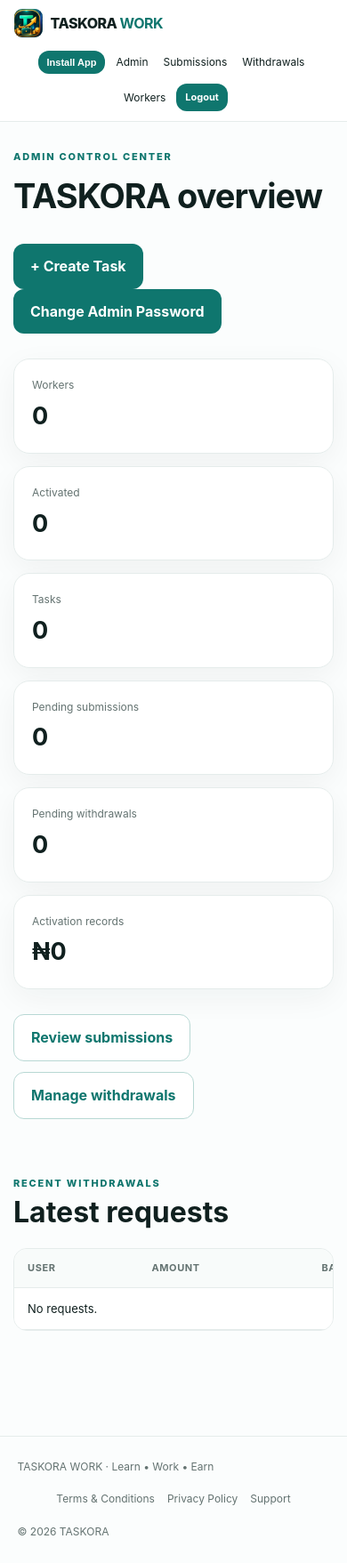
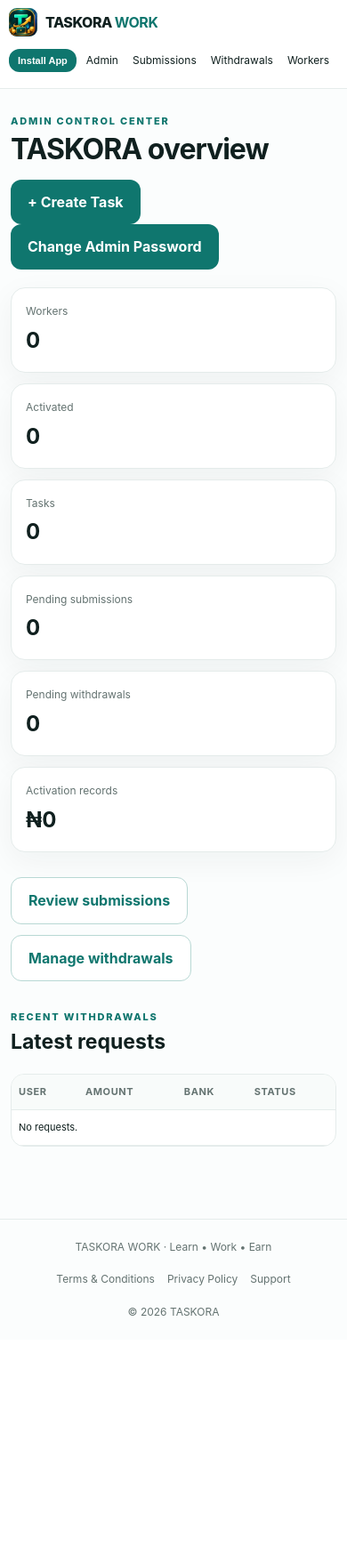
Before and after one commit to ssdplc1-crypto/taskora-work, a Flask app: page /admin in a window 390 px wide. Shown: the whole page at 89% size. After the commit the page ends 1479 px from the top, so only its background shows below. Run offline with Flask 3, Linux system fonts and the light colour scheme; the visitor is signed in with stand-in values (Sample User, id 1); data comes from the database, SQL or seed files in the repository; data that the repository does not hold is empty; some libraries are stand-ins or nearby versions.

Commit message:
Update style.css

```diff
--- a/static/style.css
+++ b/static/style.css
@@ -648,3 +648,255 @@ footer{
     flex-direction:column;
   }
   }
+/* ================================
+   MOBILE APP POLISH
+   ================================ */
+
+html {
+  width: 100%;
+  max-width: 100%;
+  overflow-x: hidden;
+  -webkit-text-size-adjust: 100%;
+}
+
+body {
+  width: 100%;
+  max-width: 100%;
+  overflow-x: hidden;
+}
+
+/* Prevent oversized elements from pushing the page */
+img,
+video,
+iframe,
+table {
+  max-width: 100%;
+}
+
+/* Better mobile navigation */
+@media (max-width: 850px) {
+
+  .topbar {
+    width: 100%;
+    padding: 10px 12px;
+    gap: 8px;
+    overflow: hidden;
+  }
+
+  .brand {
+    flex: 0 0 auto;
+    max-width: 48%;
+    overflow: hidden;
+  }
+
+  .brand-name {
+    white-space: nowrap;
+    overflow: hidden;
+    text-overflow: ellipsis;
+  }
+
+  .topbar nav {
+    width: 100%;
+    max-width: 100%;
+    overflow-x: auto;
+    overflow-y: hidden;
+    flex-wrap: nowrap;
+    justify-content: flex-start;
+    gap: 6px;
+    padding: 3px 0 5px;
+    -webkit-overflow-scrolling: touch;
+    scrollbar-width: none;
+  }
+
+  .topbar nav::-webkit-scrollbar {
+    display: none;
+  }
+
+  .topbar nav a {
+    flex: 0 0 auto;
+    white-space: nowrap;
+  }
+
+  .topbar nav .btn.small {
+    flex: 0 0 auto;
+  }
+
+  .container {
+    width: 100%;
+    max-width: 100%;
+    padding: 22px 14px 55px;
+    overflow: hidden;
+  }
+
+  /* ================================
+     WALLET
+     ================================ */
+
+  .wallet,
+  .wallet-page,
+  .wallet-container {
+    width: 100%;
+    max-width: 100%;
+  }
+
+  .stats {
+    width: 100%;
+    display: grid;
+    grid-template-columns: 1fr;
+    gap: 12px;
+    margin: 18px 0;
+  }
+
+  .stat {
+    width: 100%;
+    min-width: 0;
+    padding: 18px;
+    border-radius: 16px;
+  }
+
+  .stat span {
+    font-size: 12px;
+  }
+
+  .stat strong {
+    font-size: 26px;
+  }
+
+  /* All major wallet sections become full-width cards */
+  .section {
+    width: 100%;
+    max-width: 100%;
+    margin: 30px 0;
+  }
+
+  .form-card,
+  .card,
+  .table-wrap {
+    width: 100%;
+    max-width: 100%;
+  }
+
+  .form-card {
+    padding: 20px 16px;
+    border-radius: 18px;
+  }
+
+  .form-card h2 {
+    font-size: 22px;
+  }
+
+  /* Inputs */
+  input,
+  textarea,
+  select {
+    width: 100%;
+    max-width: 100%;
+    font-size: 16px;
+  }
+
+  /* Withdrawal button */
+  .btn.full {
+    width: 100%;
+    min-height: 48px;
+  }
+
+  /* Recent withdrawals / earnings */
+  .table-wrap {
+    overflow-x: auto;
+    -webkit-overflow-scrolling: touch;
+    border-radius: 15px;
+  }
+
+  table {
+    width: 100%;
+    min-width: 0;
+  }
+
+  th,
+  td {
+    padding: 12px 10px;
+    font-size: 12px;
+  }
+
+  /* Page headings */
+  .page-head {
+    width: 100%;
+    gap: 12px;
+    margin-bottom: 20px;
+  }
+
+  .page-head h1 {
+    font-size: 32px;
+    line-height: 1.1;
+  }
+
+  /* Better section headings */
+  .section-head h2 {
+    font-size: 25px;
+  }
+
+  /* Don't allow long text to break layout */
+  h1,
+  h2,
+  h3,
+  p,
+  a,
+  span,
+  strong {
+    overflow-wrap: anywhere;
+  }
+
+  /* Footer */
+  footer {
+    width: 100%;
+    padding: 22px 14px;
+    text-align: center;
+  }
+}
+
+
+/* ================================
+   EXTRA SMALL PHONES
+   ================================ */
+
+@media (max-width: 480px) {
+
+  .topbar {
+    padding: 9px 10px;
+  }
+
+  .brand-name {
+    font-size: 15px;
+  }
+
+  .container {
+    padding-left: 12px;
+    padding-right: 12px;
+  }
+
+  .stat {
+    padding: 17px 16px;
+  }
+
+  .stat strong {
+    font-size: 24px;
+  }
+
+  .form-card {
+    padding: 18px 14px;
+  }
+
+  .section {
+    margin: 26px 0;
+  }
+
+  .section-head h2 {
+    font-size: 23px;
+  }
+
+  th,
+  td {
+    padding: 11px 8px;
+    font-size: 11px;
+  }
+  }
```
